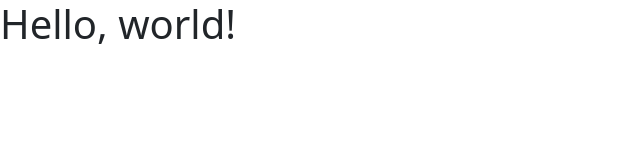
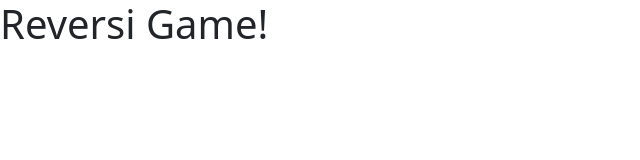
Before and after one commit to michael-methvin/reversi-website, a website: page public/index.html in a window 1280 px wide. Shown: the whole page, without its empty margins (0-640 px from the left). Drawn offline with nearby package versions, Linux system fonts and the light colour scheme.

Commit message:
test commit

```diff
--- a/public/index.html
+++ b/public/index.html
@@ -7,7 +7,7 @@
     <link href="https://cdn.jsdelivr.net/npm/bootstrap@5.3.0-alpha3/dist/css/bootstrap.min.css" rel="stylesheet" integrity="sha384-KK94CHFLLe+nY2dmCWGMq91rCGa5gtU4mk92HdvYe+M/SXH301p5ILy+dN9+nJOZ" crossorigin="anonymous">
   </head>
   <body>
-    <h1>Hello, world!</h1>
+    <h1>Reversi Game!</h1>
     <script src="https://cdn.jsdelivr.net/npm/bootstrap@5.3.0-alpha3/dist/js/bootstrap.bundle.min.js" integrity="sha384-ENjdO4Dr2bkBIFxQpeoTz1HIcje39Wm4jDKdf19U8gI4ddQ3GYNS7NTKfAdVQSZe" crossorigin="anonymous"></script>
   </body>
 </html>
```
